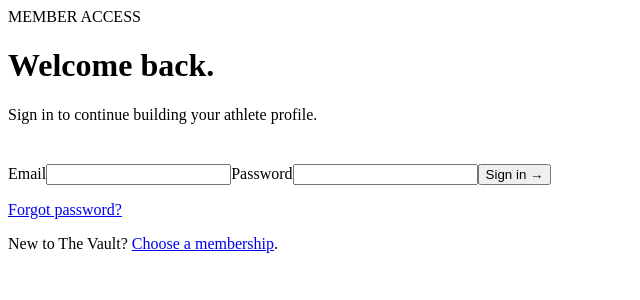
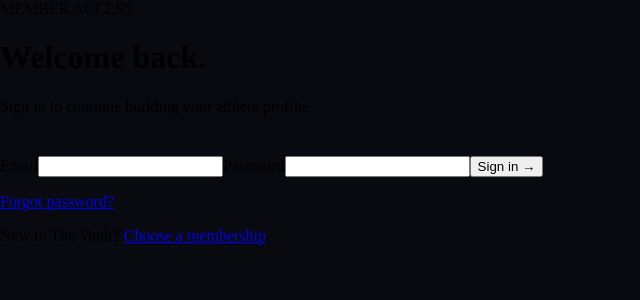
Before and after one commit to adt03ks/The-Prospect-Vault, a Next.js app: page /login in a window 1280 px wide. Shown: the top 300 px of the page, without its empty margins (0-640 px from the left). Built offline with nearby package versions, Linux system fonts and the light colour scheme.

Commit message:
Add files via upload

```diff
--- /dev/null
+++ b/app/layout.tsx
@@ -0,0 +1,11 @@
+import type { Metadata } from 'next';
+import type { ReactNode } from 'react';
+
+export const metadata: Metadata = {
+  title: 'The Prospect Vault | Athlete Memberships',
+  description: 'Build your recruiting profile, add highlights, and own your next level.'
+};
+
+export default function RootLayout({ children }: { children: ReactNode }) {
+  return <html lang="en"><body style={{ margin: 0, background: '#080a0f' }}>{children}</body></html>;
+}
```
